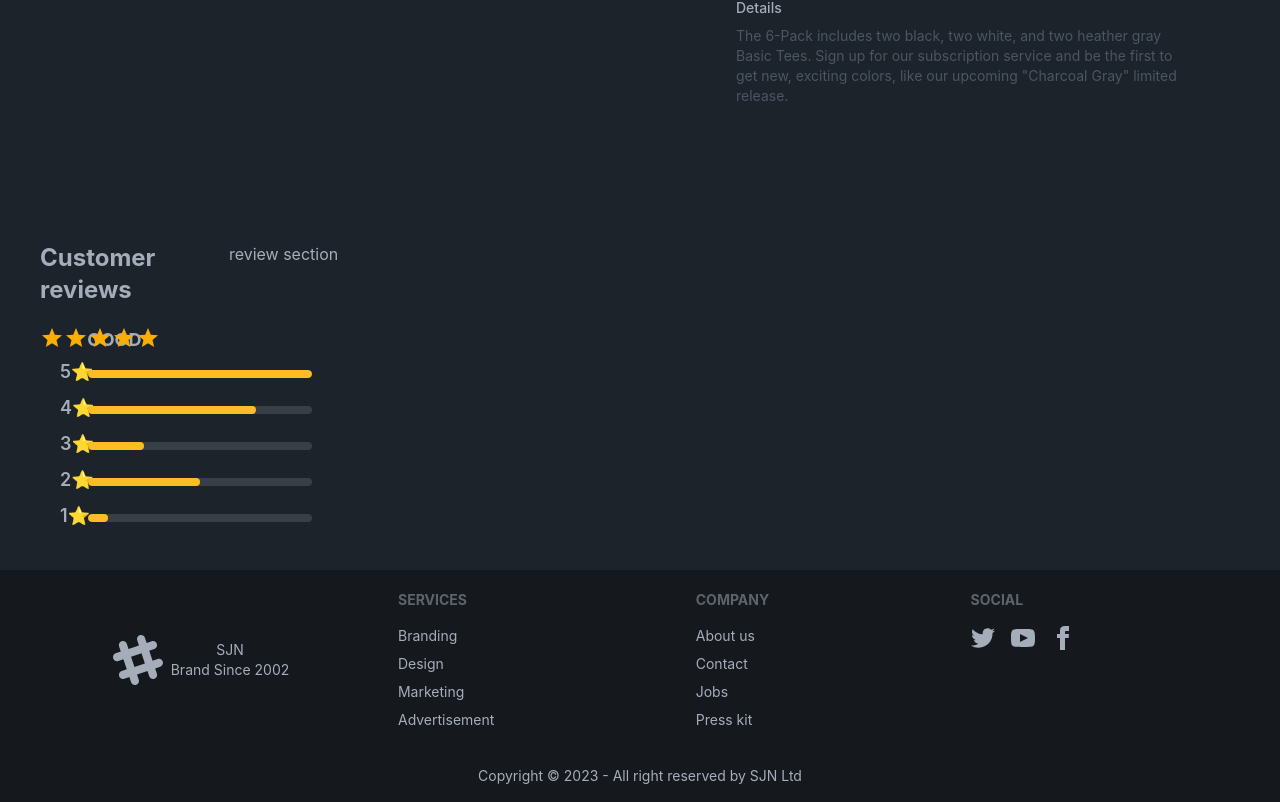
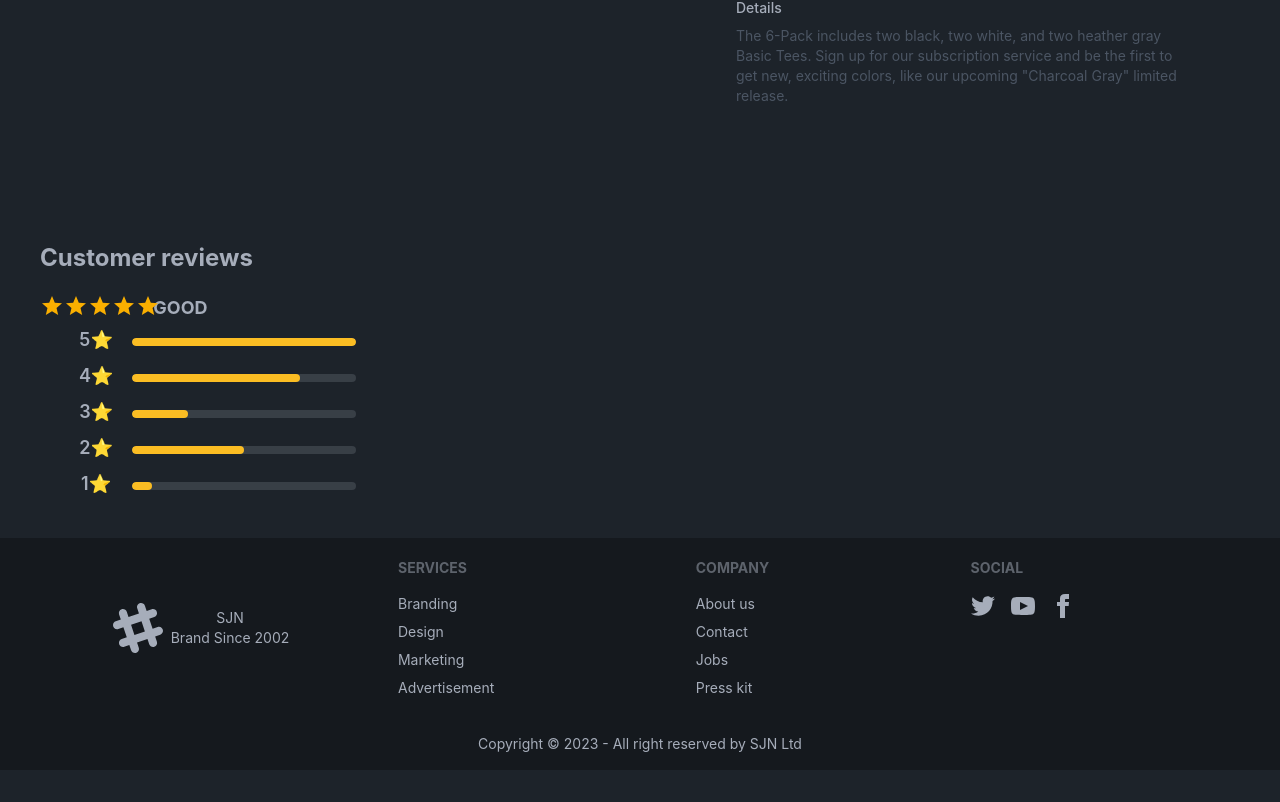
Before and after one commit to Shijin65/CartClan-MERN, a React (Create React App) app in the folder client/: page / in a window 1280 px wide. Shown: the part 705-1507 px from the top of the page. After the commit the page ends 1475 px from the top, so only its background shows below. Built offline with nearby package versions, Linux system fonts and the light colour scheme.

Commit message:
added product review card

```diff
--- a/client/src/User/Components/ProductDetails/ProductDetails.jsx
+++ b/client/src/User/Components/ProductDetails/ProductDetails.jsx
@@ -3,6 +3,7 @@ import { StarIcon } from "@heroicons/react/20/solid";
 import { RadioGroup } from "@headlessui/react";
 import ProductReview from "./ProductReview";
 import { Grid } from "@mui/material";
+import ProductReviewCard from "./ProductReviewCard";
 
 const product = {
   name: "Basic Tee 6-Pack",
@@ -218,7 +219,9 @@ export default function ProductDetails() {
                                 size.inStock
                                   ? "cursor-pointer bg-white  shadow-sm"
                                   : "cursor-not-allowed bg-gray-50 text-gray-200",
-                                active ? "ring-4 ring-indigo-700 text-indigo-500" : "",
+                                active
+                                  ? "ring-4 ring-indigo-700 text-indigo-500"
+                                  : "",
                                 "group relative flex items-center justify-center rounded-md border py-3 px-4 text-sm font-medium uppercase hover:bg-gray-50 focus:outline-none sm:flex-1 sm:py-6"
                               )
                             }
@@ -307,20 +310,18 @@ export default function ProductDetails() {
             </div>
           </section>
 
-
           {/* review section */}
           <section>
             <Grid container>
               <Grid item xs={5}>
-                      <ProductReview/>
+                <ProductReview />
               </Grid>
-                      <Grid>
-                      <div>
-
+              <Grid item xs={7}>
+                <div className="flex flex-col">
+                  <ProductReviewCard/>
                 </div>
               </Grid>
             </Grid>
-
           </section>
         </div>
       </div>
@@ -328,4 +329,6 @@ export default function ProductDetails() {
   );
 }
 
-{/*  */}
+{
+  /*  */
+}
--- a/client/src/User/Components/ProductDetails/ProductReview.jsx
+++ b/client/src/User/Components/ProductDetails/ProductReview.jsx
@@ -19,7 +19,7 @@ function ProductReview() {
     <div>
         <section>
       <Grid container className="p-10">
-        <Grid item xs={5}>
+        <Grid item >
           <div className="text-start font-bold text-2xl ">Customer reviews</div>
 
           <Grid container className="text-lg font-bold mt-5">
@@ -94,9 +94,6 @@ function ProductReview() {
             </Grid>
           </Grid>
         </Grid>
-        <Grid item xs={7}>
-          <div className="text-start"> review section</div>
-        </Grid>
       </Grid></section>
 
     </div>
--- /dev/null
+++ b/client/src/User/Components/ProductDetails/ProductReviewCard.jsx
@@ -0,0 +1,15 @@
+import { Grid } from '@mui/material'
+import React from 'react'
+
+function ProductReviewCard() {
+
+    return(
+        <div className="p-10">
+            <Grid >
+
+            </Grid>
+        </div>
+    )
+
+}
+export default ProductReviewCard
```
Lines whose indentation alone changed are shown as unchanged.
